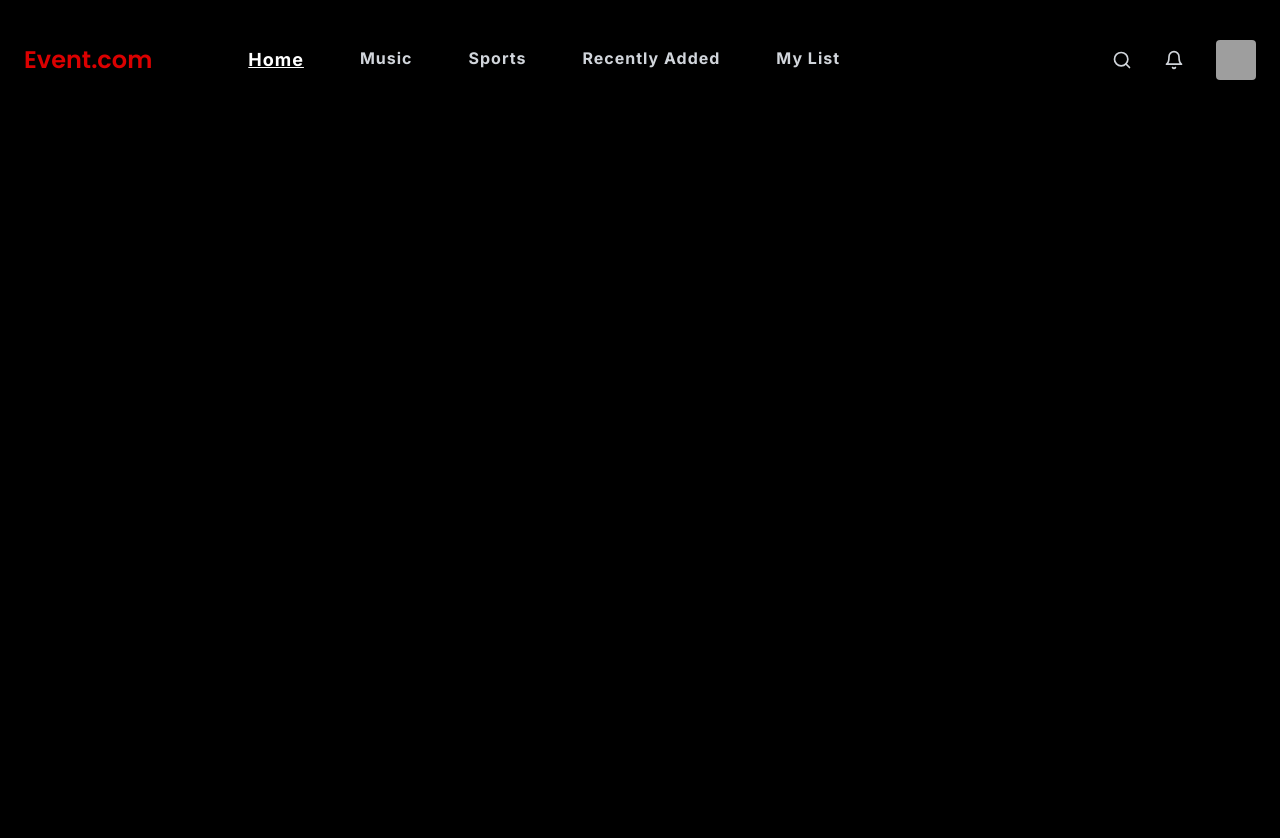
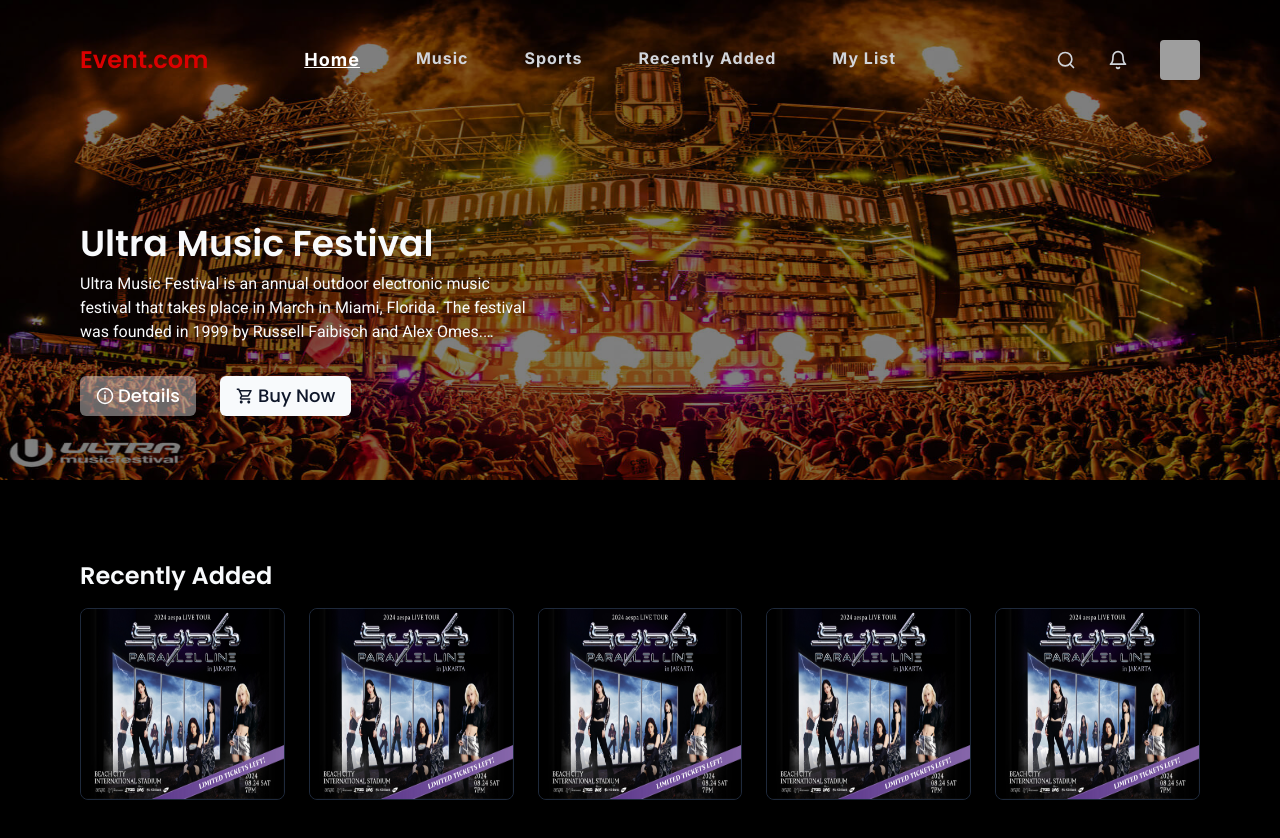
Before and after one commit to yerikhowilliamt/liveplay.com, a Next.js app: page / in a window 1280 px wide. Before the commit the page ends 800 px from the top, so only its background shows below. Built offline with nearby package versions, Linux system fonts and the light colour scheme; grey boxes are pictures that could not be loaded.

Commit message:
fix: reset link password

```diff
--- /dev/null
+++ b/app/components/HomeHeader.tsx
@@ -0,0 +1,27 @@
+import { Button } from '@/components/ui/button'
+import Image from 'next/image'
+import React from 'react'
+import { GrCircleInformation } from 'react-icons/gr'
+import { MdOutlineShoppingCart } from 'react-icons/md'
+
+const HomeHeader = () => {
+  return (
+    <div className="w-full h-[55vh] md:h-[60vh] flex justify-start items-center gap-8">
+        <div className="absolute w-full h-[55vh] md:h-[60vh] left-0 top-0">
+        <Image src="/UMF 2019.jpg" fill alt="background image" className="object-cover md:object-fill h-[60vh] brightness-50 -z-10"/>
+        </div>
+        <div className="flex flex-col gap-4 md:gap-8 w-full md:w-[40%]">
+        <div className="flex flex-col gap-2">
+          <h3 className="text-2xl md:text-4xl font-head font-semibold">Ultra Music Festival</h3>
+          <p className="font-body line-clamp-3"> <span className="hidden md:block">Ultra Music Festival is an annual outdoor electronic music festival that takes place in March in Miami, Florida. The festival was founded in 1999 by Russell Faibisch and Alex Omes.</span> The world's premier electronic music festival, boasting elite DJs and unparalleled production located in the beautiful city of Miami.</p>
+        </div>
+        <div className="w-full md:w-1/3 flex justify-between gap-6 z-10 font-head">
+          <Button className="w-full bg-white/40 hover:bg-white/30 text-white cursor-pointer text-base md:text-lg flex gap-1"><GrCircleInformation /> Details</Button>
+          <Button className="w-full flex gap-1 text-base md:text-lg"><MdOutlineShoppingCart /> Buy Now</Button>
+        </div>
+        </div>
+      </div>
+  )
+}
+
+export default HomeHeader
--- a/app/components/Navbar.tsx
+++ b/app/components/Navbar.tsx
@@ -23,7 +23,7 @@
   const pathName = usePathname();
 
   return (
-    <div className="w-full items-center justify-between px-5 sm:px-6 py-5 md:py-10 lg:px8 flex relative z-10">
+    <div className="w-full items-center justify-between flex relative z-10">
       <div className="flex items-center">
         <Link href="/">
           <h1 className="2xl:text-5xl text-2xl text-[#db0000] font-head font-semibold">
--- a/app/page.tsx
+++ b/app/page.tsx
@@ -1,11 +1,65 @@
+/* eslint-disable react/no-unescaped-entities */
 "use client";
 
 import Navbar from "./components/Navbar";
+import HomeHeader from "./components/HomeHeader";
+import Image from "next/image";
 
 export default function Home() {
   return (
-    <div>
-      <Navbar/>
+    <div className="px-5 py-5 md:py-10 md:px-20 2xl:px-40">
+      <Navbar />
+      <HomeHeader />
+      <div className="flex flex-col gap-4">
+        <h3 className="text-2xl font-head font-semibold">Recently Added</h3>
+        <div className="flex flex-col md:flex-row justify-between w-full h-full gap-6">
+          <div className="relative w-80 h-48 border rounded-md md:rounded-lg">
+            <Image
+              src="/2024 aespa Live Tour - SYNK - PARALLEL LINE in JAKARTA.jpg"
+              width={500}
+              height={400}
+              alt="Background image"
+              className="rounded-md md:rounded-lg absolute w-full h-full object-full"
+            />
+          </div>
+          <div className="relative w-80 h-48 border rounded-md md:rounded-lg">
+            <Image
+              src="/2024 aespa Live Tour - SYNK - PARALLEL LINE in JAKARTA.jpg"
+              width={500}
+              height={400}
+              alt="Background image"
+              className="rounded-md md:rounded-lg absolute w-full h-full object-full"
+            />
+          </div>
+          <div className="relative w-80 h-48 border rounded-md md:rounded-lg">
+            <Image
+              src="/2024 aespa Live Tour - SYNK - PARALLEL LINE in JAKARTA.jpg"
+              width={500}
+              height={400}
+              alt="Background image"
+              className="rounded-md md:rounded-lg absolute w-full h-full object-full"
+            />
+          </div>
+          <div className="relative w-80 h-48 border rounded-md md:rounded-lg">
+            <Image
+              src="/2024 aespa Live Tour - SYNK - PARALLEL LINE in JAKARTA.jpg"
+              width={500}
+              height={400}
+              alt="Background image"
+              className="rounded-md md:rounded-lg absolute w-full h-full object-full"
+            />
+          </div>
+          <div className="relative w-80 h-48 border rounded-md md:rounded-lg">
+            <Image
+              src="/2024 aespa Live Tour - SYNK - PARALLEL LINE in JAKARTA.jpg"
+              width={500}
+              height={400}
+              alt="Background image"
+              className="rounded-md md:rounded-lg absolute w-full h-full object-full"
+            />
+          </div>
+        </div>
+      </div>
     </div>
-  )
+  );
 }
```
Also changed, not shown: data/recently-added.ts (added, +47 -0 lines), lib/mail.ts (+12 -12 lines).
